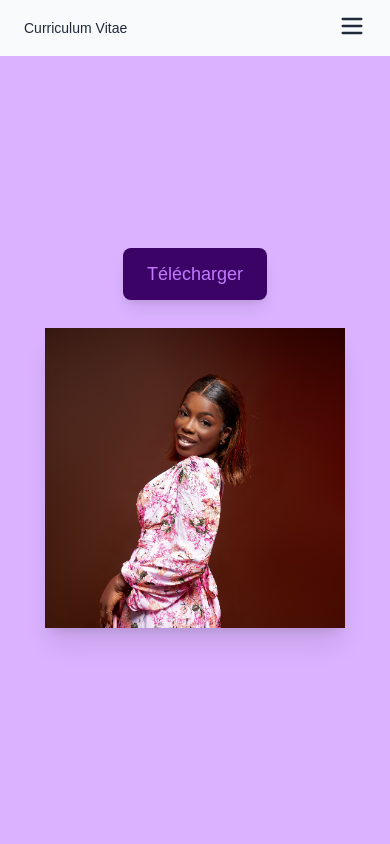
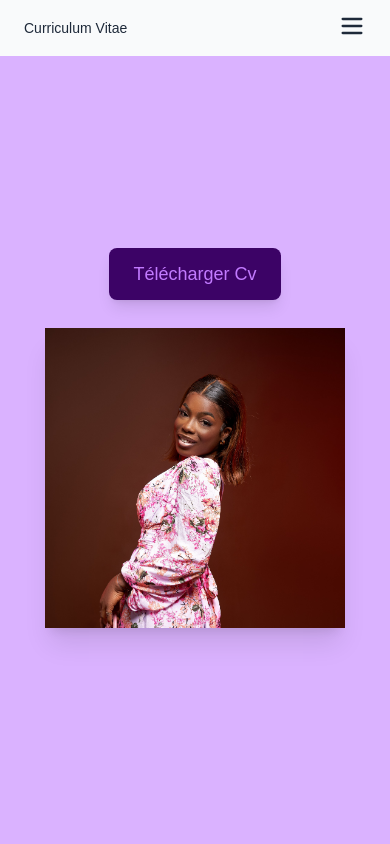
Before and after one commit to shaelahzebato/Dya_Portfolio, a Next.js app: page / in a window 390 px wide. Shown: the top 844 px of the page. Built offline with nearby package versions, Linux system fonts and the light colour scheme.

Commit message:
Gestion du responsive

```diff
--- a/src/app/page.js
+++ b/src/app/page.js
@@ -36,9 +36,9 @@
                         <Navbar/>
                     </div>
                     <div className="h-screen flex items-center justify-center bg-purple-300">
-                        <div className="relative flex flex-col items-center space-y-6">
+                        <div className="relative flex flex-col items-center">
                             <a href="/Shaélah_ZEBATO_CV2025.pdf" download className="absolute md:-right-20 -top-20 bg-purple-950 text-purple-400 text-lg py-3 px-6 rounded-lg shadow-lg transition-all hover:bg-purple-800 hover:text-white hover:scale-105">
-                                Télécharger
+                                Télécharger Cv
                             </a>
                             <div className="w-[300px] h-[300px] sm:w-[350px] sm:h-[350px] md:w-[400px] md:h-[400px] lg:w-[450px] lg:h-[450px] overflow-hidden shadow-xl transition-transform hover:scale-105">
                                 <Image
@@ -88,7 +88,7 @@
                 <div className="sticky top-0 h-screen flex items-center justify-center bg-purple-300">
                     <div className="relative flex flex-col items-center space-y-6">
                         <a href="/Shaélah_ZEBATO_CV2025.pdf" download className="absolute md:-right-20 -top-20 bg-purple-950 text-purple-400 text-lg py-3 px-6 rounded-lg shadow-lg transition-all hover:bg-purple-800 hover:text-white hover:scale-105">
-                            Télécharger
+                            Télécharger Cv
                         </a>
                         <div className="w-[300px] h-[300px] sm:w-[350px] sm:h-[350px] md:w-[400px] md:h-[400px] lg:w-[450px] lg:h-[450px] overflow-hidden shadow-xl transition-transform hover:scale-105">
                             <Image
```
